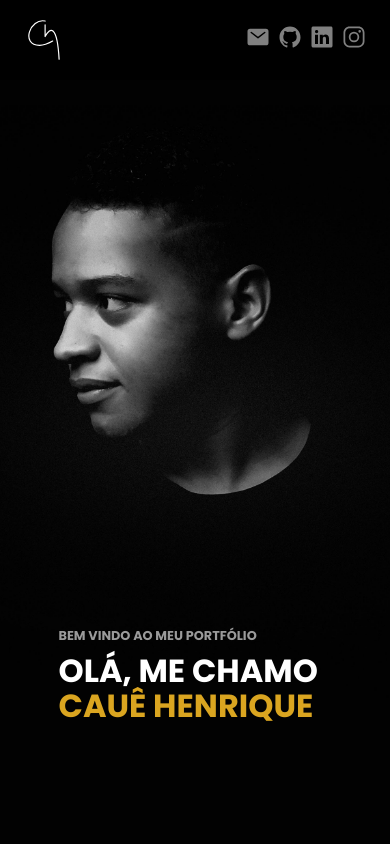
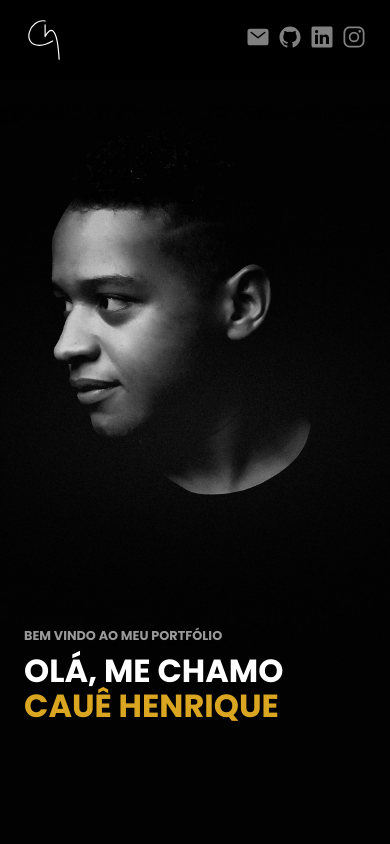
Before and after one commit to hcscaue/hcscaue.github.io, a React (Vite) app: page / in a window 390 px wide. Shown: the top 844 px of the page. Built offline with nearby package versions, Linux system fonts and the light colour scheme.

Commit message:
fix: height section in mobile version

```diff
--- a/src/components/sections/banner_section/styled.ts
+++ b/src/components/sections/banner_section/styled.ts
@@ -20,6 +20,7 @@ export const Container = styled("section", {
 		textTransform: "uppercase",
 
 		"@bp1": {
+			width: "calc(100% - 48px)",
 			top: "80%",
 		},
 	},
--- a/src/pages/home/style.ts
+++ b/src/pages/home/style.ts
@@ -9,7 +9,7 @@ export const MainContainer = styled("div", {
 
 export const SliderWrapper = styled("div", {
     width: "100%",
-    height: "100%",
+    height: "100dvh",
     transition: "transform 1s cubic-bezier(0.645, 0.045, 0.355, 1.000)",
 });
 
```
